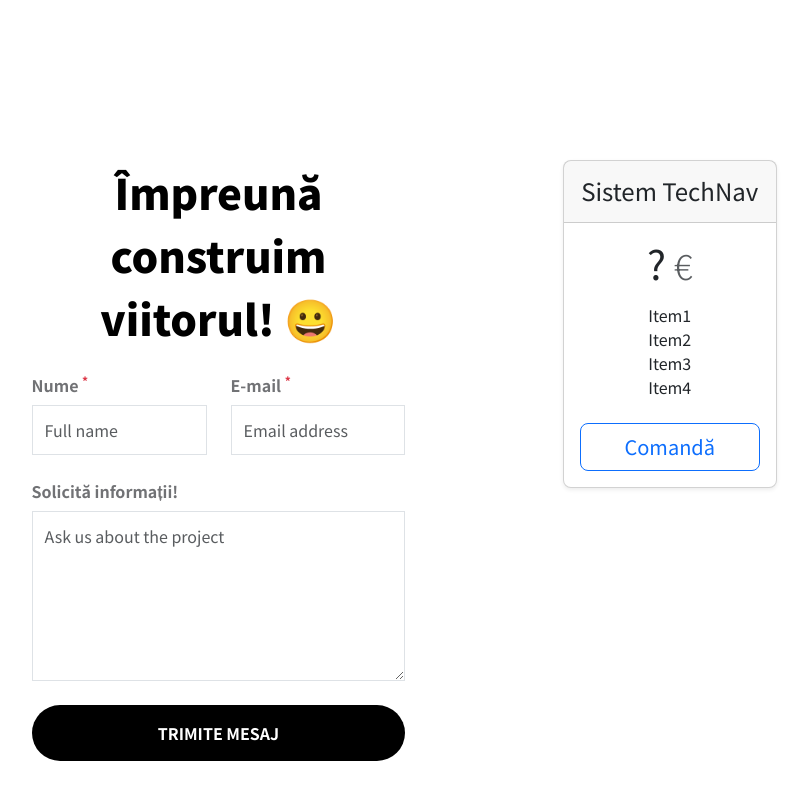
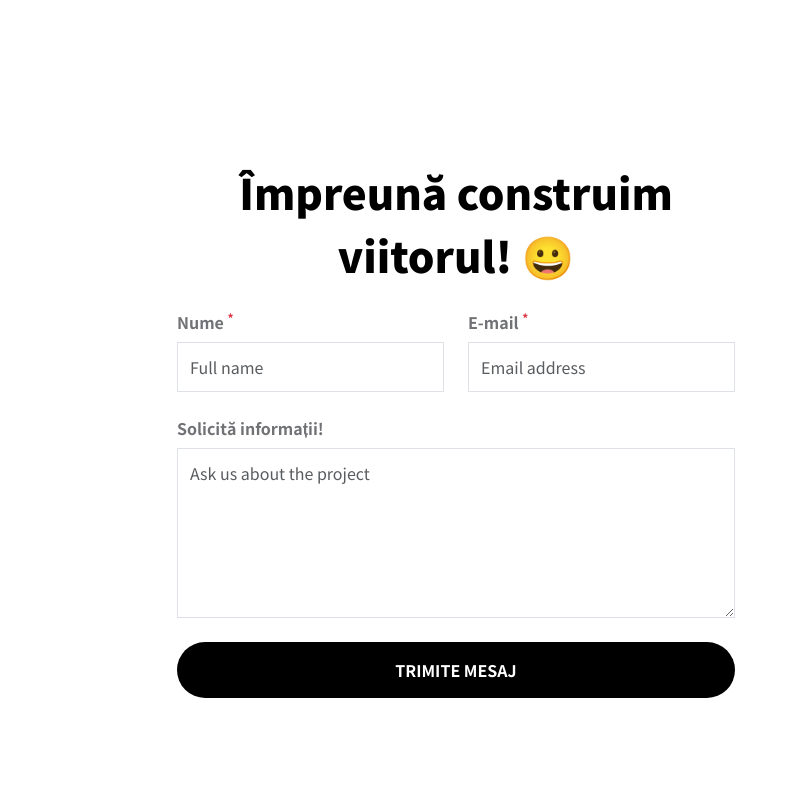
Before and after one commit to Helix-TechNav/TechNav-project, a plain HTML site: page index.html in a window 1280 px wide. Shown: the part 4750-5550 px from the top of the page, without its empty margins (184-992 px from the left). Drawn offline with nearby package versions, Linux system fonts and the light colour scheme; some packages are replaced by stand-ins of ours; grey boxes are pictures that could not be loaded; a script that the page names is missing.

Commit message:
Add files via upload

```diff
--- a/index.html
+++ b/index.html
@@ -293,10 +293,13 @@
                 <section class="contact section-padding" id="contact">
                     <div class="container">
                         <div class="row">
-                            <div class="col-lg-7">
-                                <div class="col-lg-7 col-12 mx-auto">
+                            <div class="col-lg-12">
+                                <div class="col-lg-6 col-12 mx-auto">
                                     <h2 class="mb-4 text-center" data-aos="fade-up">Împreună construim viitorul! &#128512</h2>
-                                    <form action="#" method="post" class="contact-form" role="form" data-aos="fade-up">
+
+                                    <!-- <form action="http://formspree.io/you@email.com"><input type="email" name="_replyto"><textarea   name="body"></textarea><input type="submit" value="Send"></form> -->
+
+                                    <form action="http://formspree.io/laurentiu.caramarin@gmail.com" method="post" class="contact-form" role="form" data-aos="fade-up">
                                         <div class="row">
                                             <div class="col-lg-6 col-12">
                                                 <label for="name" class="form-label">Nume <sup class="text-danger">*</sup></label>
@@ -319,7 +322,7 @@
                             </div>
                             <div class="col-lg-5">
                                 <div class="row row-cols-1 row-cols-md-3 mb-3 text-center">
-                                    <div class="col-lg-6">
+                                    <!-- <div class="col-lg-6">
                                         <div class="card mb-4 rounded-3 shadow-sm">
                                             <div class="card-header py-3">
                                                 <h4 class="my-0 fw-normal">Sistem TechNav</h4>
@@ -335,7 +338,7 @@
                                                 <button type="button" class="w-100 btn btn-lg btn-outline-primary">Comandă</button>
                                             </div>
                                         </div>
-                                    </div>
+                                    </div> -->
                                 </div>
                             </div>
                         </div>
```
